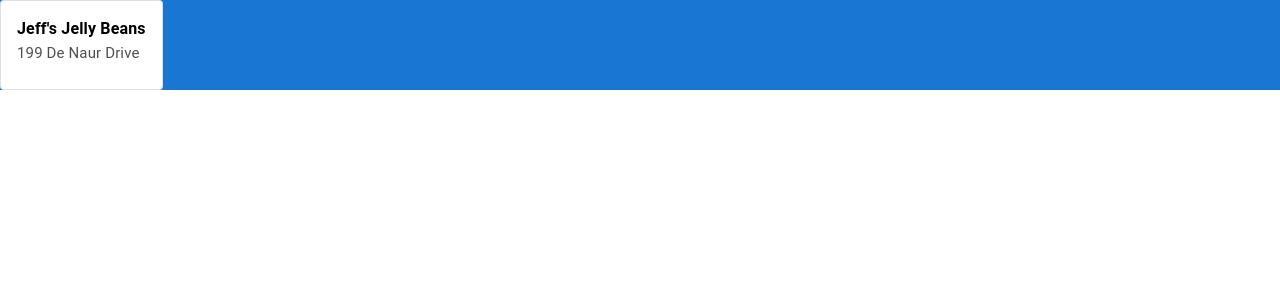
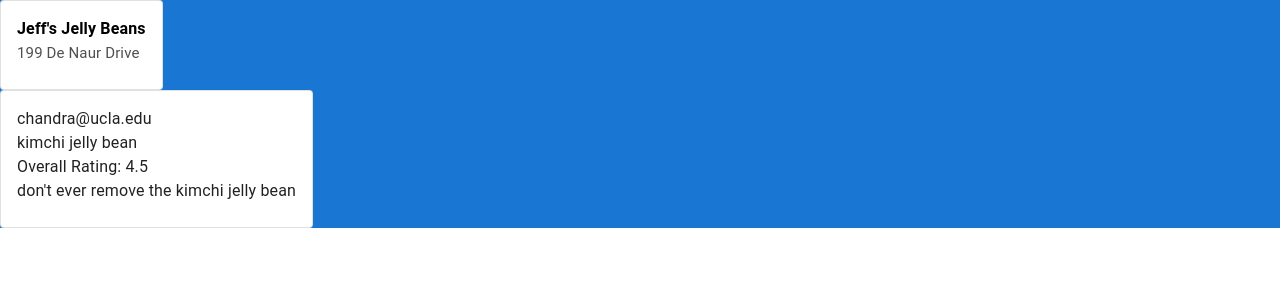
Before and after one commit to thejefflu/velp, a React (Create React App) app: page / in a window 1280 px wide. Shown: the top 300 px of the page. Built offline with nearby package versions, Linux system fonts and the light colour scheme.

Commit message:
review card starter code

```diff
--- a/src/App.js
+++ b/src/App.js
@@ -1,10 +1,12 @@
 import React, {useState} from 'react';
 import './App.css'
 import RestaurantCard from './components/RestaurantCard';
+import ReviewCard from './components/ReviewCard';
 function App() {
   return (
     <div>
       <RestaurantCard name = "Jeff's Jelly Beans" location = "199 De Naur Drive"/>
+      <ReviewCard email = "chandra@ucla.edu" overallRating="4.5" paragraph = "don't ever remove the kimchi jelly bean" dishnamelist = "kimchi jelly bean"/>
     </div>
   );
 }
--- /dev/null
+++ b/src/components/ReviewCard.js
@@ -0,0 +1,57 @@
+import React from "react";
+import { Card, CardContent, Typography } from '@mui/material/';
+import { styled } from '@mui/material/styles';
+
+const PREFIX = 'RCard';
+const classes = {
+  root: `${PREFIX}-root`,
+  nameText: `${PREFIX}-name-text`,
+  locationText: `${PREFIX}-location-text`,
+}
+const Root = styled('div')(({ theme }) => ({
+  [`&.${classes.root}`]: {
+    display: 'flex',
+    alignItems: 'center',
+    backgroundColor: theme.palette.primary.main
+  },
+  [`& .${classes.bigText}`]: {
+    fontSize: '16px',
+    marginBottom: '1%',
+    fontWeight: 'bolder',
+    overflow: 'hidden',
+    whiteSpace: 'nowrap',
+    textOverflow: 'ellipsis',
+    color: '#000000',
+  },
+  [`& .${classes.smallText}`]: {
+    fontSize: '15px',
+    fontWeight: 'normal',
+    color: '#4F4F4F',
+  },
+}))
+
+export default function ReviewCard({ email, overallRating, paragraph, dishnamelist }) {
+    return (
+    <Root className={classes.root}>
+        <Card variant="outlined" className={classes.cardContainer}>
+            <CardContent>
+                <Typography className={classes.bigText}>
+                {email}
+                </Typography>
+                <Typography className={classes.bigText}>
+                {dishnamelist}
+                </Typography>
+                <Typography className={classes.smallText}>
+                Overall Rating: {overallRating}
+                </Typography>
+                <Typography className={classes.smallText}>
+                {paragraph}
+                </Typography>
+                {/* <Typography className={classes.photo}>
+                {photo}
+                </Typography> */}
+            </CardContent>
+        </Card>
+    </Root>
+    );
+  }
```
